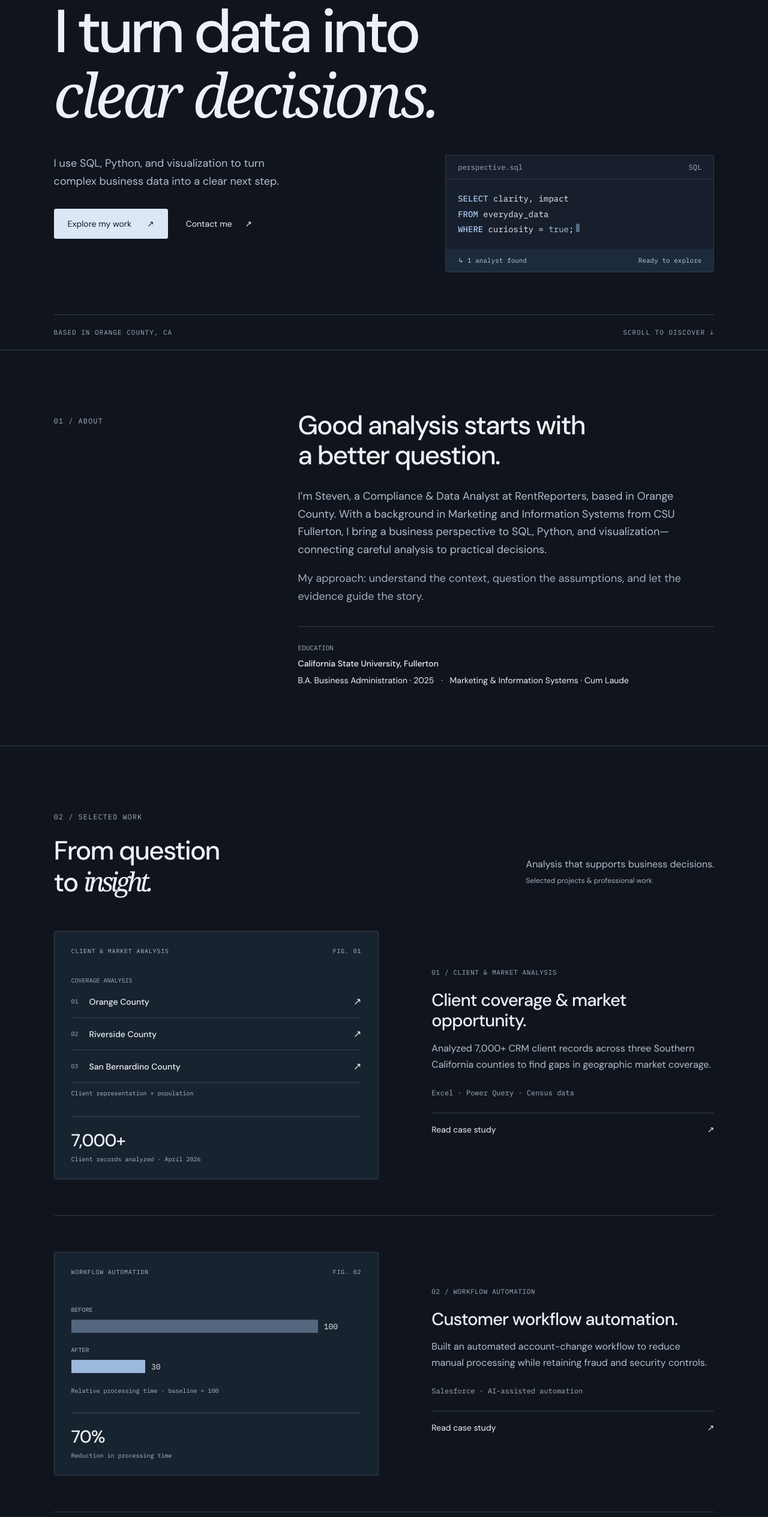
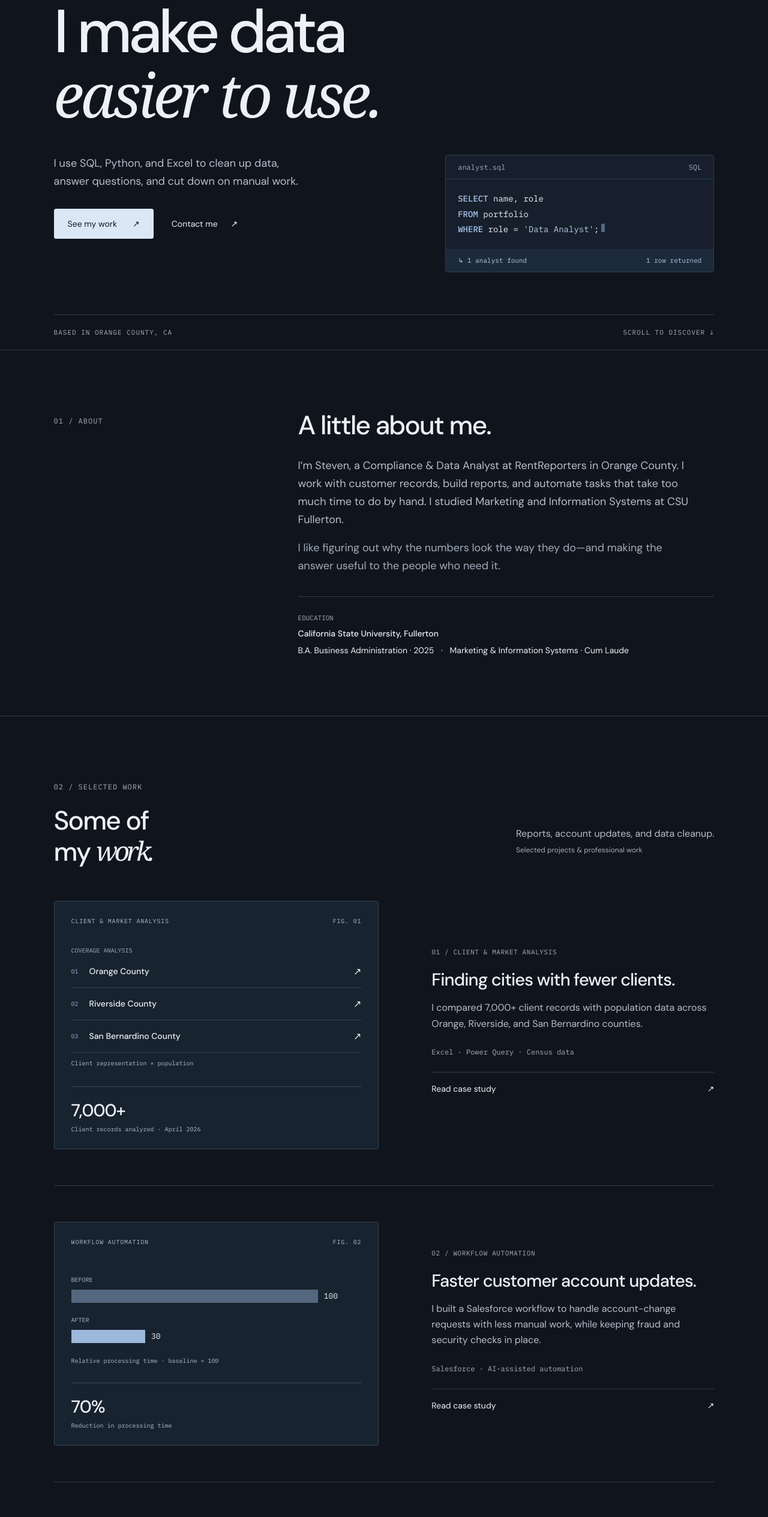
Before and after one commit to StevenRodriguezAnalyst/StevenRodriguezAnalyst.github.io, a React (Vite) app: page / in a window 1280 px wide. Shown: the part 234-2763 px from the top of the page at 60% size. Built offline with nearby package versions, Linux system fonts and the light colour scheme.

Commit message:
Build Steven Rodriguez data analyst portfolio

```diff
--- a/index.html
+++ b/index.html
@@ -1 +1 @@
-<!doctype html><html lang="en"><head><meta charset="UTF-8"/><meta name="viewport" content="width=device-width, initial-scale=1.0"/><meta name="description" content="Steven Rodriguez — Data Analyst. Business-minded analysis, SQL, and clear data storytelling. Explore selected work and connect."/><meta property="og:title" content="Steven Rodriguez — Data Analyst"/><meta property="og:description" content="Turning data into clear decisions. Explore Steven’s analytical approach, background, and selected work."/><meta property="og:type" content="website"/><meta name="theme-color" content="#10151d"/><link rel="icon" href="./favicon.svg"/><title>Steven Rodriguez — Data Analyst</title></head><body><div id="root"></div><script type="module" src="/src/main.tsx"></script></body></html>
+<!doctype html><html lang="en"><head><meta charset="UTF-8"/><meta name="viewport" content="width=device-width, initial-scale=1.0"/><meta name="description" content="Steven Rodriguez — Data Analyst. SQL, Python, and Excel for cleaner data, useful reports, and less manual work."/><meta property="og:title" content="Steven Rodriguez — Data Analyst"/><meta property="og:description" content="See Steven’s work with customer data, reports, and Salesforce automation."/><meta property="og:type" content="website"/><meta name="theme-color" content="#10151d"/><link rel="icon" href="./favicon.svg"/><title>Steven Rodriguez — Data Analyst</title></head><body><div id="root"></div><script type="module" src="/src/main.tsx"></script></body></html>
--- a/src/data/portfolio.ts
+++ b/src/data/portfolio.ts
@@ -6,7 +6,7 @@ export const portfolio = {
   "github": "",
   "linkedin": "https://www.linkedin.com/in/steven-rodriguez-data-analyst",
   "resumeAvailable": true,
-  "bio": "I’m Steven, a Compliance & Data Analyst at RentReporters, based in Orange County. With a background in Marketing and Information Systems from CSU Fullerton, I bring a business perspective to SQL, Python, and visualization—connecting careful analysis to practical decisions.",
+  "bio": "I’m Steven, a Compliance & Data Analyst at RentReporters in Orange County. I work with customer records, build reports, and automate tasks that take too much time to do by hand. I studied Marketing and Information Systems at CSU Fullerton.",
   "education": {
     "school": "California State University, Fullerton",
     "dates": "B.A. Business Administration · 2025",
@@ -18,11 +18,11 @@ export const portfolio = {
       "location": "Newport Beach, CA",
       "role": "Compliance & Data Analyst",
       "dates": "April 2026 — Present",
-      "description": "Building reliable data workflows for customer account operations and credit reporting.",
+      "description": "I check customer data and build tools that make account updates and credit reporting easier.",
       "accomplishments": [
-        "Automated 200+ monthly account-change requests through an AI-driven Salesforce workflow, reducing processing time by 70%.",
-        "Built a Jitterbit ETL pipeline with 20+ field mappings, processing 1,000+ records weekly.",
-        "Resolved 100+ consumer disputes monthly with a 100% on-time resolution rate."
+        "Built a Salesforce workflow that uses AI to handle 200+ account-change requests a month, cutting processing time by 70%.",
+        "Built a Jitterbit pipeline that moves 1,000+ records a week into Salesforce, with rules for matching and transforming 20+ fields.",
+        "Resolved 100+ consumer disputes a month, meeting every deadline."
       ],
       "tools": "Salesforce · Jitterbit · ETL · Data validation"
     },
@@ -31,11 +31,11 @@ export const portfolio = {
       "location": "Fullerton, CA",
       "role": "Data Research Assistant",
       "dates": "June 2025 — April 2026",
-      "description": "Turning CRM, market, and survey data into useful insights for small businesses and leadership.",
+      "description": "I cleaned client records, researched local markets, and built reports for small businesses and the SBDC team.",
       "accomplishments": [
         "Cleaned and analyzed 1,000+ CRM records, improving data accuracy by 25%.",
         "Combined research from 5+ databases, saving business clients $2,000+ per report.",
-        "Developed Tableau dashboards from 1,000+ marketing and survey data points, identifying trends that improved outreach and engagement by 15%."
+        "Built Tableau dashboards from 1,000+ marketing and survey data points. The findings helped improve outreach and engagement by 15%."
       ],
       "tools": "Excel · Tableau · CRM · Market research"
     },
@@ -44,10 +44,10 @@ export const portfolio = {
       "location": "Fullerton, CA",
       "role": "Assets Protection Specialist",
       "dates": "August 2023 — May 2025",
-      "description": "Using operational data to improve team performance and protect inventory.",
+      "description": "I used sales, staffing, and inventory data to plan schedules, track performance, and reduce losses.",
       "accomplishments": [
         "Analyzed sales and foot traffic with Excel PivotTables, reducing payroll expenses by 6% while managing two employees.",
-        "Created KPI reporting and action plans using Target Greenfield data, improving KPI metrics by 30%.",
+        "Used Target Greenfield data to track team performance and plan changes that improved reported KPIs by 30%.",
         "Analyzed 1,000 rows of inventory and sales data to prevent $100K in potential inventory loss."
       ],
       "tools": "Excel · PivotTables · Target Greenfield · KPI reporting"
@@ -94,25 +94,25 @@ export const portfolio = {
   "projects": [
     {
       "id": "01",
-      "title": "Client coverage & market opportunity.",
+      "title": "Finding cities with fewer clients.",
       "type": "Client & market analysis",
       "tools": "Excel · Power Query · Census data",
-      "description": "Analyzed 7,000+ CRM client records across three Southern California counties to find gaps in geographic market coverage.",
+      "description": "I compared 7,000+ client records with population data across Orange, Riverside, and San Bernardino counties.",
       "question": "Which cities have fewer clients than their population share would suggest?",
-      "method": "Built county reports with PivotTables, XLOOKUP, and Power Query. Standardized city names and duplicate entries with AI-assisted cleaning, then compared client distribution against U.S. Census population data.",
-      "result": "Identified 10+ underserved markets for targeted outreach. Estimated manual cleanup time fell by 80%+, while data accuracy improved by 30%+.",
+      "method": "I used PivotTables, XLOOKUP, and Power Query to build county reports. AI-assisted cleaning helped fix city names and duplicate entries before I compared the records with U.S. Census data.",
+      "result": "Found 10+ cities where client numbers were low relative to population. Manual cleanup time fell by an estimated 80%+, and data accuracy improved by 30%+.",
       "metric": "7,000+",
       "metricLabel": "Client records analyzed · April 2026",
       "kind": "cohort"
     },
     {
       "id": "02",
-      "title": "Customer workflow automation.",
+      "title": "Faster customer account updates.",
       "type": "Workflow automation",
       "tools": "Salesforce · AI-assisted automation",
-      "description": "Built an automated account-change workflow to reduce manual processing while retaining fraud and security controls.",
-      "question": "How can recurring customer requests move faster without losing the checks that protect account integrity?",
-      "method": "Created an AI-driven Salesforce workflow for customer account-change requests, with fraud and security controls incorporated into processing.",
+      "description": "I built a Salesforce workflow to handle account-change requests with less manual work, while keeping fraud and security checks in place.",
+      "question": "How could we process account changes faster while keeping the necessary checks?",
+      "method": "I built an AI-assisted Salesforce workflow that handles account-change requests and applies fraud and security checks.",
       "result": "Automated 200+ monthly requests and reduced processing time by 70%.",
       "metric": "70%",
       "metricLabel": "Reduction in processing time",
@@ -120,12 +120,12 @@ export const portfolio = {
     },
     {
       "id": "03",
-      "title": "ETL & reporting accuracy.",
-      "type": "Data engineering & quality",
+      "title": "Getting records into Salesforce.",
+      "type": "Data processing",
       "tools": "Jitterbit · Salesforce · ETL",
-      "description": "Designed an end-to-end ETL pipeline to improve the accuracy of customer credit score reporting.",
-      "question": "How can customer records move into Salesforce consistently and accurately at weekly volume?",
-      "method": "Designed and maintained a Jitterbit pipeline with more than 20 field mappings and transformation logic for Salesforce CRM.",
+      "description": "I built a Jitterbit pipeline to move customer records into Salesforce and improve credit score reporting accuracy.",
+      "question": "How could we move customer records into Salesforce each week with fewer data errors?",
+      "method": "I built and maintained a Jitterbit pipeline with rules to match and transform more than 20 fields before sending records to Salesforce.",
       "result": "Processed 1,000+ records weekly and improved customer credit score reporting accuracy.",
       "metric": "1,000+",
       "metricLabel": "Records processed each week",
--- a/src/main.tsx
+++ b/src/main.tsx
@@ -23,14 +23,14 @@ function App(){const [menu,setMenu]=useState(false);return <>
 <section className="hero">
 <div className="eyebrow">
 <span className="square"/> STEVEN RODRIGUEZ / DATA ANALYST</div>
-<h1>I turn data into<br/>
-<span className="serif">clear decisions.</span>
+<h1>I make data<br/>
+<span className="serif">easier to use.</span>
 </h1>
 <div className="hero-bottom">
 <div>
-<p>I use SQL, Python, and visualization to turn<br className="desktop"/> complex business data into a clear next step.</p>
+<p>I use SQL, Python, and Excel to clean up data,<br className="desktop"/> answer questions, and cut down on manual work.</p>
 <div className="actions">
-<a className="button dark" href="#work">Explore my work <span>↗</span>
+<a className="button dark" href="#work">See my work <span>↗</span>
 </a>
 <a className="text-link" href="#contact">Contact me <span>↗</span>
 </a>
@@ -38,15 +38,15 @@ function App(){const [menu,setMenu]=useState(false);return <>
 </div>
 <div className="query">
 <div className="query-top">
-<span>perspective.sql</span>
+<span>analyst.sql</span>
 <span>SQL</span>
 </div>
 <code>
-<b>SELECT</b> clarity, impact<br/>
-<b>FROM</b> everyday_data<br/>
-<b>WHERE</b> curiosity = <em>true</em>;<span className="cursor"/>
+<b>SELECT</b> name, role<br/>
+<b>FROM</b> portfolio<br/>
+<b>WHERE</b> role = <em>'Data Analyst'</em>;<span className="cursor"/>
 </code>
-<div className="query-foot">↳ 1 analyst found <span>Ready to explore</span>
+<div className="query-foot">↳ 1 analyst found <span>1 row returned</span>
 </div>
 </div>
 </div>
@@ -58,9 +58,9 @@ function App(){const [menu,setMenu]=useState(false);return <>
 <section id="about" className="section about">
 <div className="label">01 / ABOUT</div>
 <div>
-<h2>Good analysis starts with<br/>a better question.</h2>
+<h2>A little about me.</h2>
 <p>{p.bio}</p>
-<p className="muted">My approach: understand the context, question the assumptions, and let the evidence guide the story.</p>
+<p className="muted">I like figuring out why the numbers look the way they do—and making the answer useful to the people who need it.</p>
 <div className="education">
 <span className="mono">EDUCATION</span>
 <strong>{p.education.school}</strong>
@@ -72,10 +72,10 @@ function App(){const [menu,setMenu]=useState(false);return <>
 <div className="section-heading">
 <div>
 <div className="label">02 / SELECTED WORK</div>
-<h2>From question<br/>to <span className="serif">insight.</span>
+<h2>Some of<br/>my <span className="serif">work.</span>
 </h2>
 </div>
-<p>Analysis that supports business decisions.<br/>
+<p>Reports, account updates, and data cleanup.<br/>
 <span className="sample-note">Selected projects & professional work</span>
 </p>
 </div>{p.projects.map(project=>
@@ -134,9 +134,9 @@ function App(){const [menu,setMenu]=useState(false);return <>
 <div className="case-study">
 <h4>The question</h4>
 <p>{project.question}</p>
-<h4>The approach</h4>
+<h4>What I did</h4>
 <p>{project.method}</p>
-<h4>The takeaway</h4>
+<h4>The result</h4>
 <p>{project.result}</p>
 <p className="sample-note">Summary based on my résumé. Client data and internal systems are not shared here.</p>
 </div>
@@ -164,7 +164,7 @@ function App(){const [menu,setMenu]=useState(false);return <>
 <div className="section-heading">
 <div>
 <div className="label">04 / TOOLKIT</div>
-<h2>The tools behind<br/>the thinking.</h2>
+<h2>Tools I use.</h2>
 </div>
 <code>
 <b>SELECT</b> skill <b>FROM</b> toolkit;<br/>
@@ -182,8 +182,8 @@ function App(){const [menu,setMenu]=useState(false);return <>
 <section id="resume" className="section resume">
 <div>
 <div className="label">05 / RÉSUMÉ</div>
-<h2>The background.<br/>In one place.</h2>
-<p>A concise look at my experience, education, and toolkit.</p>
+<h2>My résumé.</h2>
+<p>My work history, education, and skills in one PDF.</p>
 </div>
 <div>{p.resumeAvailable?<div className="actions">
 <a className="button dark" href="./resume.pdf" target="_blank" rel="noreferrer">View résumé ↗</a>
@@ -197,11 +197,11 @@ function App(){const [menu,setMenu]=useState(false);return <>
 </>}</div>
 </section>
 <section id="contact" className="section contact">
-<div className="label">06 / WHAT’S NEXT</div>
-<h2>Let’s turn insight<br/>into <span className="serif">impact.</span>
+<div className="label">06 / CONTACT</div>
+<h2>Want to<br/><span className="serif">get in touch?</span>
 </h2>
 <div className="contact-bottom">
-<p>Connect with me about data analytics, business intelligence, and process improvement.</p>
+<p>Have a question about my work or a role in mind? Send me an email.</p>
 <a className="button dark" href={p.email ? 'mailto:'+p.email : p.linkedin} target={p.email?undefined:'_blank'} rel="noreferrer">{p.email?'Email me':'Connect on LinkedIn'} <span>↗</span>
 </a>
 </div>
```
